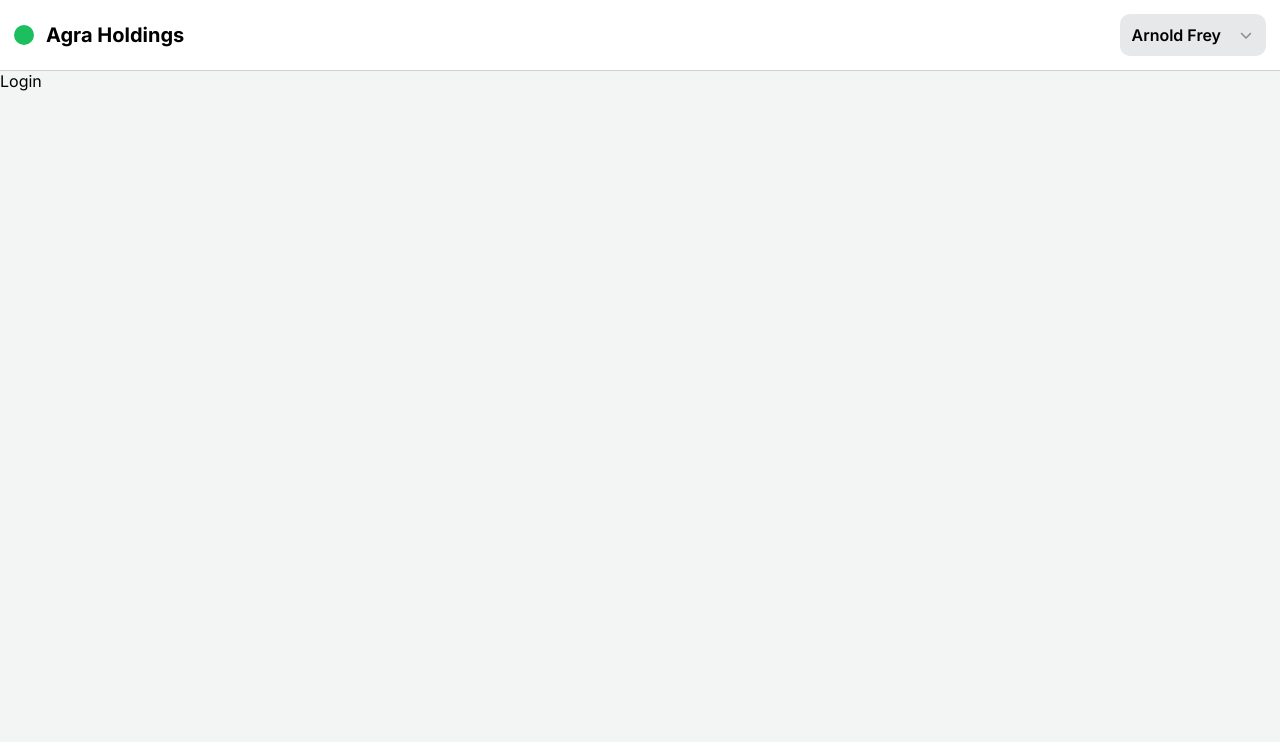
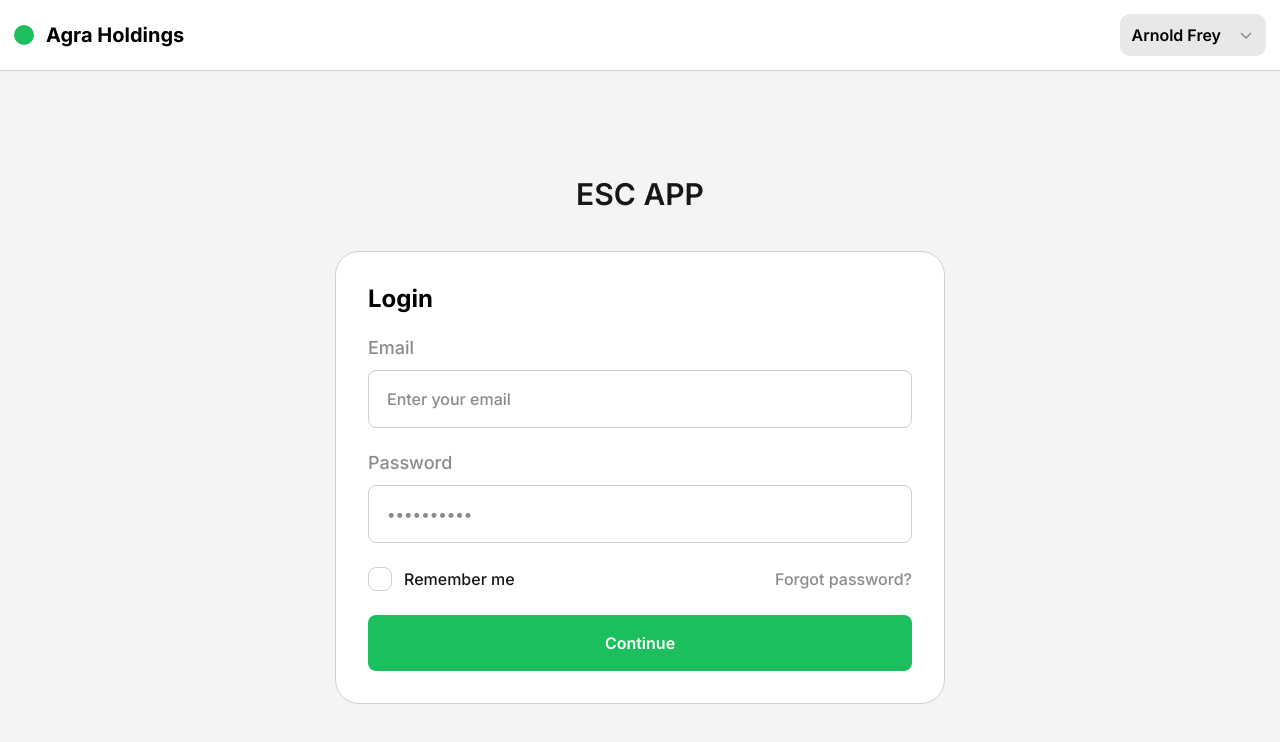
Before and after one commit to nick20name17/agra-holdings, a Next.js app: page /login in a window 1280 px wide. Shown: the top 742 px of the page. Built offline with nearby package versions, Linux system fonts and the light colour scheme.

Commit message:
add login page

```diff
--- /dev/null
+++ b/src/app/login/Login.module.scss
@@ -0,0 +1,11 @@
+@import 'assets/styles/base/mixins';
+
+.login {
+	@include flex-all-center;
+	min-height: calc(100vh - 100px);
+
+	.content {
+		width: 100%;
+		margin-top: 40px;
+	}
+}
--- a/src/app/login/page.tsx
+++ b/src/app/login/page.tsx
@@ -1,11 +1,21 @@
+import { LoginForm } from 'components/LoginForm/LoginForm'
 import { Metadata } from 'next'
+
+import styles from './Login.module.scss'
 
 export const metadata: Metadata = {
 	title: 'Login'
 }
 
 const Login = () => {
-	return <>Login</>
+	return (
+		<section className={styles.login}>
+			<div className={`container ${styles.content}`}>
+				<h1 className='first-heading text_center'>ESC APP</h1>
+				<LoginForm />
+			</div>
+		</section>
+	)
 }
 
 export default Login
--- a/src/assets/styles/base/_vars.scss
+++ b/src/assets/styles/base/_vars.scss
@@ -24,6 +24,7 @@
 
 	--border: 1px solid var(--clr-dark-300);
 
+	--radius-800: 24px;
 	--radius-600: 18px;
 	--radius-500: 16px;
 	--radius-400: 14px;
--- /dev/null
+++ b/src/components/CheckboxGroup/CheckboxGroup.module.scss
@@ -0,0 +1,58 @@
+@import 'assets/styles/base/mixins';
+
+.inputGroup {
+	--clr-accent: #1cbf5d40;
+
+	@include flex-v-center;
+
+	.label {
+		font-size: var(--fs-300);
+		font-weight: 500;
+		color: var(--clr-dark-800);
+		cursor: pointer;
+	}
+
+	.checkbox {
+		position: absolute;
+		z-index: -1;
+		opacity: 0;
+
+		& + label {
+			display: inline-flex;
+			align-items: center;
+			user-select: none;
+		}
+
+		& + label::before {
+			content: '';
+			display: inline-block;
+			width: 24px;
+			height: 24px;
+			flex-shrink: 0;
+			flex-grow: 0;
+			border: var(--border);
+			border-radius: var(--radius-200);
+			margin-right: 12px;
+			background-repeat: no-repeat;
+			background-position: center center;
+			background-size: 60% 60%;
+			transition: var(--transition);
+		}
+
+		&:checked + label::before {
+			border-color: var(--clr-main);
+			background-color: var(--clr-main);
+			background-image: url('../../assets/images/check.svg');
+		}
+
+		&:focus + label::before {
+			box-shadow: 0 0 0 2px var(--clr-accent);
+			transition: var(--transition);
+		}
+
+		&:not(:disabled):not(:checked) + label:hover::before {
+			border-color: var(--clr-accent);
+			transition: var(--transition);
+		}
+	}
+}
--- /dev/null
+++ b/src/components/CheckboxGroup/CheckboxGroup.tsx
@@ -0,0 +1,22 @@
+import styles from './CheckboxGroup.module.scss'
+
+type InputProps = React.InputHTMLAttributes<HTMLInputElement>
+
+interface InputGroupProps extends InputProps {
+	label: string
+}
+
+export const CheckboxGroup: React.FC<InputGroupProps> = ({
+	name,
+	id,
+	label
+}) => {
+	return (
+		<div className={styles.inputGroup}>
+			<input className={styles.checkbox} id={id} type='checkbox' name={name} />
+			<label className={styles.label} htmlFor={id}>
+				{label}
+			</label>
+		</div>
+	)
+}
--- /dev/null
+++ b/src/components/InputGroup/InputGroup.module.scss
@@ -0,0 +1,33 @@
+@import 'assets/styles/base/mixins';
+
+.inputGroup {
+	@include flex-column;
+	row-gap: 12px;
+
+	.label {
+		font-size: var(--fs-400);
+		font-weight: 500;
+		color: var(--clr-dark-500);
+	}
+	.input {
+		border: var(--border);
+		padding: 18px;
+		font-size: var(--fs-300);
+		font-weight: 500;
+		border-radius: var(--radius-200);
+
+		&::placeholder {
+			color: var(--clr-dark-500);
+		}
+
+		&:focus {
+			outline: 1px solid var(--clr-dark-800);
+		}
+	}
+
+	&:focus-within {
+		.label {
+			color: var(--clr-dark-800);
+		}
+	}
+}
--- /dev/null
+++ b/src/components/InputGroup/InputGroup.tsx
@@ -0,0 +1,32 @@
+import styles from './InputGroup.module.scss'
+
+type InputProps = React.InputHTMLAttributes<HTMLInputElement>
+
+interface InputGroupProps extends InputProps {
+	label: string
+}
+
+export const InputGroup: React.FC<InputGroupProps> = ({
+	name,
+	placeholder,
+	id,
+	label,
+	type = 'text',
+	inputMode
+}) => {
+	return (
+		<div className={styles.inputGroup}>
+			<label className={styles.label} htmlFor={id}>
+				{label}
+			</label>
+			<input
+				className={styles.input}
+				id={id}
+				type={type}
+				name={name}
+				placeholder={placeholder}
+				inputMode={inputMode}
+			/>
+		</div>
+	)
+}
--- /dev/null
+++ b/src/components/LoginForm/LoginForm.module.scss
@@ -0,0 +1,30 @@
+@import 'assets/styles/base/mixins';
+
+.body {
+	max-width: 610px;
+	margin: 40px auto 0 auto;
+	padding: 32px;
+	border-radius: var(--radius-800);
+	background-color: var(--clr-light);
+
+	.form {
+		margin-top: 24px;
+
+		.inputs {
+			@include flex-column;
+			row-gap: 24px;
+
+			.options {
+				@include flex-all-sb;
+				flex-wrap: wrap;
+				gap: 10px;
+
+				.link {
+					@include hover {
+						color: var(--clr-dark-800);
+					}
+				}
+			}
+		}
+	}
+}
--- /dev/null
+++ b/src/components/LoginForm/LoginForm.tsx
@@ -0,0 +1,47 @@
+import { InputGroup } from 'components/InputGroup/InputGroup'
+import styles from './LoginForm.module.scss'
+import { Button } from 'components/UI/Button/Button'
+import Link from 'next/link'
+import { CheckboxGroup } from 'components/CheckboxGroup/CheckboxGroup'
+
+export const LoginForm = () => {
+	return (
+		<div className={`border ${styles.body}`}>
+			<h2 className='text_fs-600 text_bold'>Login</h2>
+			<form className={styles.form} method='post' noValidate>
+				<div className={styles.inputs}>
+					<InputGroup
+						label='Email'
+						name='email'
+						id='email'
+						type='email'
+						placeholder='Enter your email'
+						inputMode='email'
+					/>
+					<InputGroup
+						label='Password'
+						name='password'
+						id='password'
+						type='password'
+						placeholder='••••••••••'
+						inputMode='email'
+					/>
+					<div className={styles.options}>
+						<CheckboxGroup
+							label='Remember me'
+							name='remember-me'
+							id='remember-me'
+						/>
+						<Link
+							className={`text_dark-500 text_fs-300 text_medium ${styles.link}`}
+							href='/'
+						>
+							Forgot password?
+						</Link>
+					</div>
+					<Button>Continue</Button>
+				</div>
+			</form>
+		</div>
+	)
+}
--- /dev/null
+++ b/src/components/UI/Button/Button.module.scss
@@ -0,0 +1,14 @@
+@import 'assets/styles/base/mixins';
+
+.btn {
+	font-style: var(--fs-600);
+	font-weight: 600;
+	color: var(--clr-light);
+	background-color: var(--clr-main);
+	border-radius: var(--radius-200);
+	min-height: 56px;
+
+	@include hover {
+		filter: brightness(95%);
+	}
+}
--- /dev/null
+++ b/src/components/UI/Button/Button.tsx
@@ -0,0 +1,9 @@
+import { PropsWithChildren } from 'react'
+
+import styles from './Button.module.scss'
+
+interface ButtonProps extends PropsWithChildren {}
+
+export const Button: React.FC<ButtonProps> = ({ children }) => {
+	return <button className={styles.btn}>{children}</button>
+}
```
Also changed, not shown: src/assets/images/check.svg (added).
